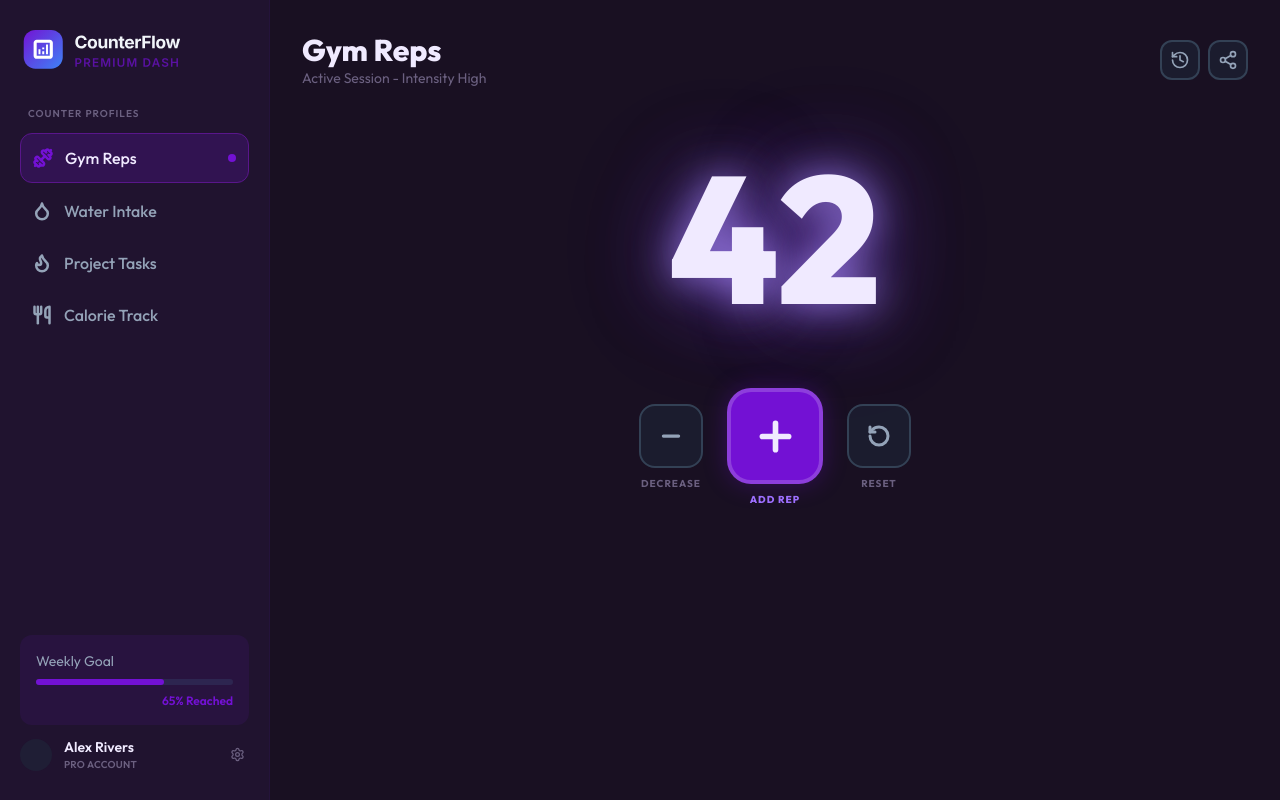
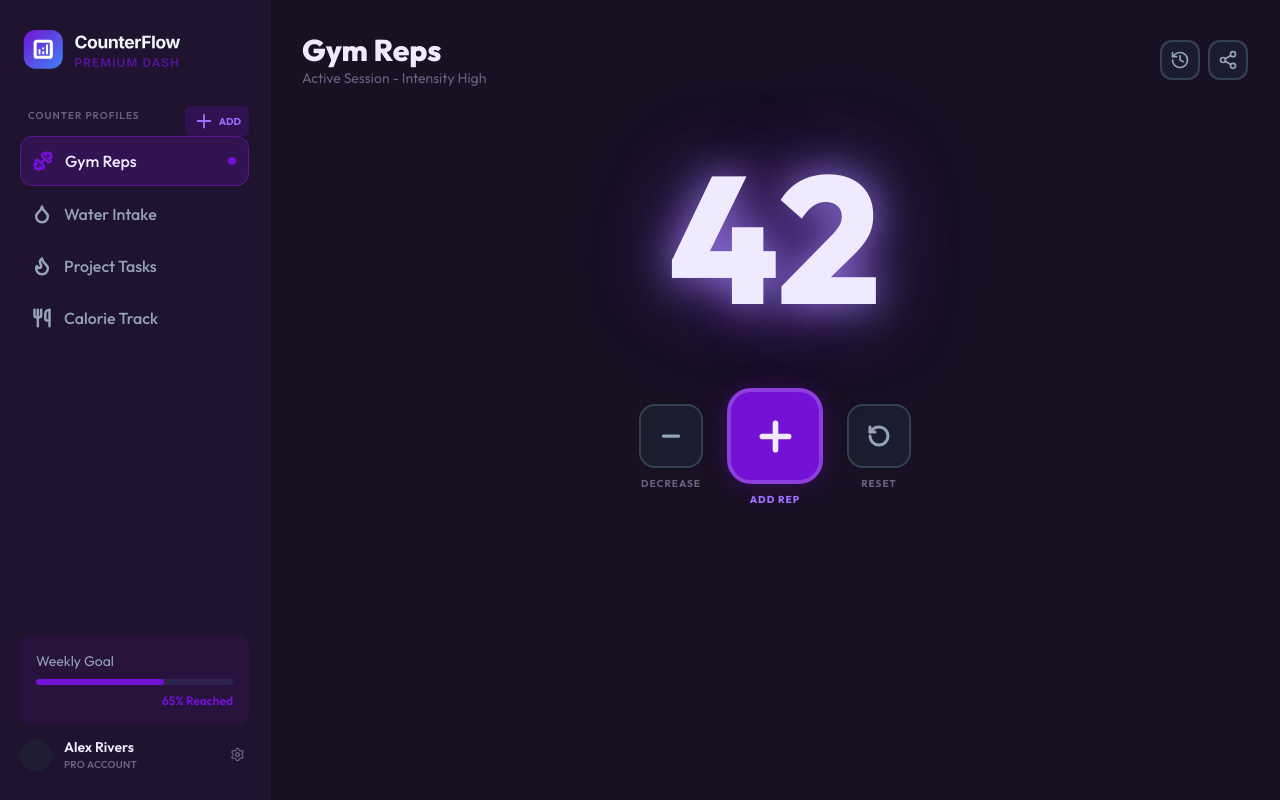
Before and after one commit to mano-coder/CounterFlow-app, a React (Vite) app: page / in a window 1280 px wide. Built offline with nearby package versions, Linux system fonts and the light colour scheme.

Commit message:
feat: add "Add Profile" button to Sidebar Component

```diff
--- a/src/components/Sidebar.jsx
+++ b/src/components/Sidebar.jsx
@@ -1,6 +1,6 @@
 import logo from "../assets/images/logo.svg";
 import { ICON_MAP } from "../data/iconRegistry";
-import { CircleDashed, Settings } from "lucide-react";
+import { CircleDashed, Settings, Plus } from "lucide-react";
 
 export default function Sidebar({ profiles, activeId, onSelectProfile }) {
   return (
@@ -8,9 +8,18 @@ export default function Sidebar({ profiles, activeId, onSelectProfile }) {
       <img src={logo} alt="CounterFlow logo" className="mt-4" />
 
       <nav className="flex-1 overflow-y-auto px-2 py-4">
-        <p className="text-text-muted mb-3 px-2 text-[10px] font-semibold tracking-widest">
-          COUNTER PROFILES
-        </p>
+        <div className="text-accent-bright flex items-center justify-between">
+          <p className="text-text-muted mb-3 px-2 text-[10px] font-semibold tracking-widest">
+            COUNTER PROFILES
+          </p>
+          <button class="bg-accent-primary/20 text-primary hover:bg-primary flex items-center justify-center gap-1 rounded-md px-2 py-1 transition-all hover:text-white">
+            <Plus
+              className="material-symbols-outlined text-sm font-bold"
+              size={22}
+            />
+            <span class="text-[10px] font-bold uppercase">Add</span>
+          </button>
+        </div>
 
         {profiles.map((profile) => {
           const Icon = ICON_MAP[profile.icon] ?? CircleDashed;
```
